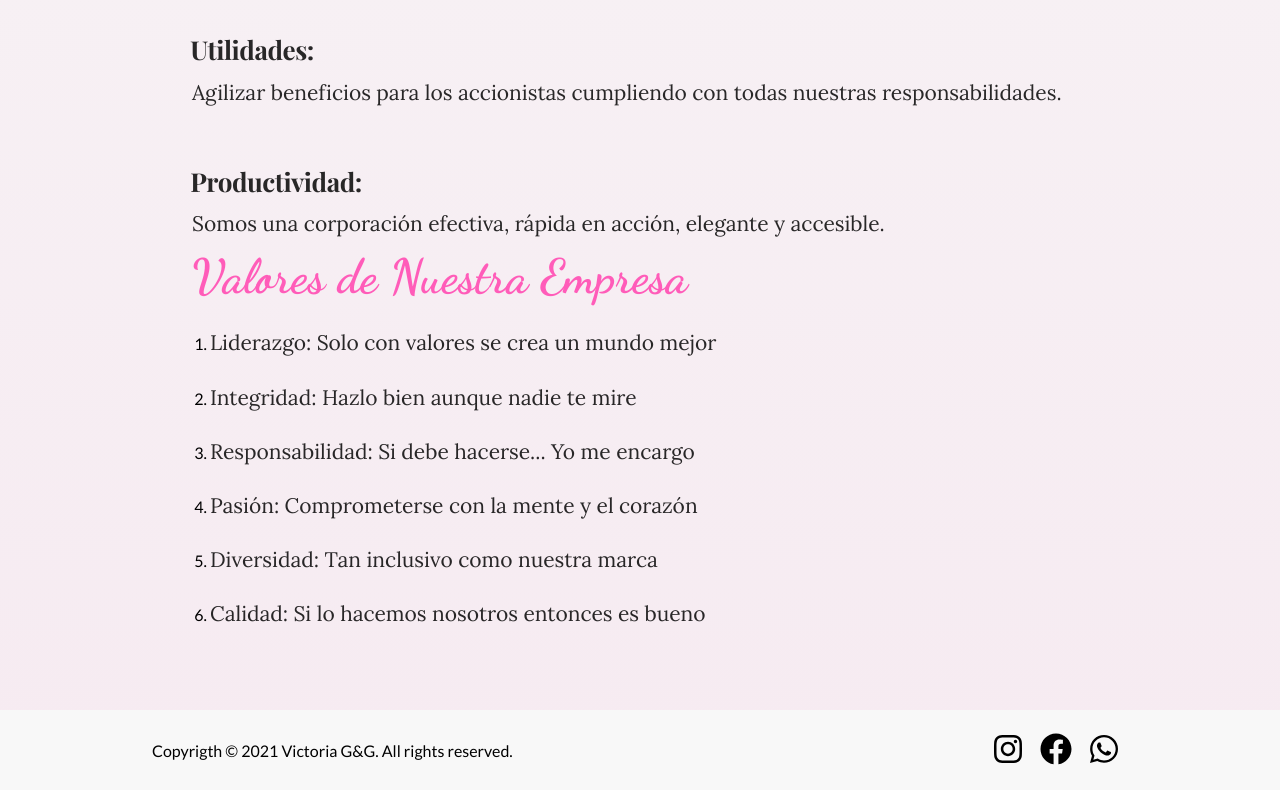
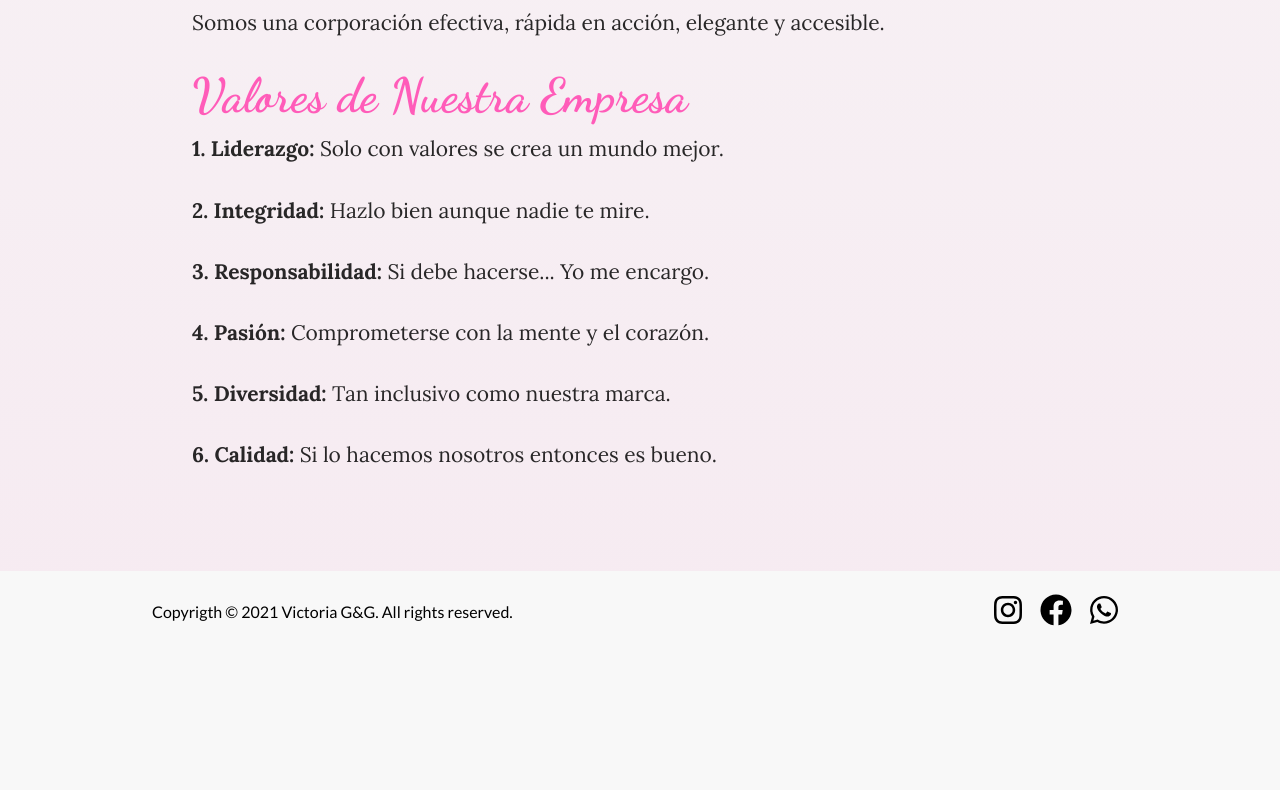
Before and after one commit to Black-And-White-Solutions/victoria-gg, a React (Create React App) app: page /about in a window 1280 px wide. Shown: the part 1167-1957 px from the top of the page. After the commit the page ends 1818 px from the top, so only its background shows below. Built offline with nearby package versions, Linux system fonts and the light colour scheme; a web font is replaced by a local one.

Commit message:
Second batch of changes

```diff
--- a/src/assets/JSONs/Home.json
+++ b/src/assets/JSONs/Home.json
@@ -7,7 +7,7 @@
   },
   {
     "blogId": "CarouselEntry2",
-    "description": "¡Con nuestros productos de aseo general, mantener el orden en tu casa nunca más será una tarea tediosa! Victoria G&G es una empresa familiar que busca brindar el máximo bienestar a nuestros clientes, y eso incluye por supuesto, a mantener todo su ambiente en orden!",
+    "description": "En Victoria G&G somos conscientes de lo importante que es el cuidado de la piel. Es por eso que nuestro equipo se ha encargado de desarrollar una serie de productos de la mejor calidad con especial escrupulosidad orientado al cuidado y de la piel.",
     "image": "https://www.consalud.es/estetic/uploads/s1/11/64/35/7/el-cuidado-de-la-piel-siempre-es-importante-independientemente-de-la-edad-foto-freepik.jpeg",
     "title": "Pioneros en el Cuidado de la piel"
   },
@@ -20,13 +20,19 @@
   {
     "blogId": "CarouselEntry4",
     "description": "En Victoria G&G somos conscientes de las nuevas normas de bioseguridad que debemos tener presente para asegurar el bienestar de nuestros clientes. Por eso trabajamos arduamente para garantizar la máxima protección viral y bacteriana a nuestros clientes, y juntos mantenernos seguros contra la propagación de enfermedades.",
-    "image": "https://www.houstonmethodist.org/-/media/images/contenthub/article-images/infectious-disease/hub_handwashing_social.jpg?mw=1382&hash=834247E75386EF88E99B87A8E7F754F6",
+    "image": "https://www.houstonmethodist.org/-/media/images/contenthub/article-images/infectious-disease/hub_handwashing_social.jpg",
     "title": "¡Mantente Seguro Con Nuestros Productos De Aseo!"
   },
   {
     "blogId": "CarouselEntry5",
-    "description": "Lorem nisi quae impedit possimus eveniet consequatur at ab Dolore voluptates quos voluptatum molestiae qui Similique corrupti optio quas dolores quisquam magnam. Elit non dolores cumque nulla tenetur impedit? Iure",
+    "description": "Victoria G&G no ha descuidado al cuidado de aquellos caballeros que desean demostrar su consideración por el estado de la piel. Al usar nuestros productos puedes dedicarte a disponer tus energías en otras tareas confiando en que el equipo de Victoria G&G se dedica al cuidado de su piel.",
     "image": "https://media.revistagq.com/photos/6024f64d40a1d479f12b5fe7/16:9/w_2560%2Cc_limit/GettyImages-83865377.jpg",
     "title": "¡Rompiendo barreras en el Cuidado Masculino!"
+  },
+  {
+    "blogId": "CarouselEntry6",
+    "description": "Desde Victoria G&G te ofrecemos la posibilidad de desarrollarte en el espíritu empresarial junto con todo un staff encargado de renovar las economías personales y grupales a través de técnicas mercantiles recursivas y unitarias. ¡No esperes más, y unetenos!",
+    "image": "https://www.jovenes.nestle.com/co/sites/site.prod.jovenes.nestle.com/files/co/2019-03/EMPRENDIMIENTO.jpg",
+    "title": "Emprendimiento Unitario"
   }
 ]
--- a/src/components/BlogEntryComponents.tsx
+++ b/src/components/BlogEntryComponents.tsx
@@ -29,7 +29,7 @@ export const MarkdownEngine = styled(ReactMarkdown)`
 
   h2 {
     padding: 0;
-    margin: 56px 0 -13px -1.883px;
+    margin: 24px 0 -6px -1.883px;
     font-family: 'Playfair Display', sans-serif;
     font-size: 26px;
     font-weight: 700;
@@ -41,8 +41,8 @@ export const MarkdownEngine = styled(ReactMarkdown)`
   p,
   i,
   a {
-    margin-top: 21px;
-    margin-bottom: 8px;
+    margin-top: 8px;
+    margin-bottom: 28px;
     font-family: 'Lora', serif;
     font-size: 21px;
     letter-spacing: -0.03px;
--- a/src/components/Displayer/DisplayerComponents.tsx
+++ b/src/components/Displayer/DisplayerComponents.tsx
@@ -1,4 +1,4 @@
-import { ReactChild, ReactNode } from 'react';
+import React, { ReactChild, ReactNode } from 'react';
 import PropTypes from 'prop-types';
 import { NavLink as Link } from 'react-router-dom';
 import styled, { css } from 'styled-components';
@@ -9,7 +9,7 @@ const { desktopS, tablet, mobileM } = size;
 
 // Displayer and MiniDisplayer shared props.
 export type ComponentTypeProps = {
-  buttonChildren: ReactChild[] | ReactNode;
+  buttonChildren?: ReactChild[] | ReactNode;
   children?: ReactChild[] | ReactNode;
   description: string;
   inverted?: boolean;
@@ -18,6 +18,7 @@ export type ComponentTypeProps = {
 };
 
 export const ComponentDefaultProps = {
+  buttonChildren: <></>,
   description: 'Description',
   inverted: false,
   title: 'Title',
--- a/src/components/PagesRouter.tsx
+++ b/src/components/PagesRouter.tsx
@@ -11,7 +11,8 @@ import About from '../pages/About';
 import HowItWorks from '../pages/HowItWorks';
 import Catalogue from '../pages/Catalogue';
 import SingIn from '../pages/SingIn';
-import BlogEntryHook from '../hooks/BlogEntryHook';
+import NotFound from '../pages/NotFound';
+// import BlogEntryHook from '../hooks/BlogEntryHook';
 
 type ScrollToTopProps = {
   children: ReactChild[] | ReactNode;
@@ -39,10 +40,13 @@ const PagesRouter: VoidFunctionComponent = () => {
         <Route path="/howItWorks" component={HowItWorks} />
         <Route path="/catalogue" component={Catalogue} />
         <Route path="/singIn" component={SingIn} />
-        <Route path="/blog/:blogId" component={BlogEntryHook} />
+        {
+          // <Route path="/blog/:blogId" component={BlogEntryHook} />
+        }
         <Route path="/victoria-gg">
           <Redirect to="/" />
         </Route>
+        <Route path="*" exact={true} component={NotFound} />
       </Switch>
     </ScrollToTop>
   );
--- a/src/pages/About.tsx
+++ b/src/pages/About.tsx
@@ -21,17 +21,17 @@ Agilizar beneficios para los accionistas cumpliendo con todas nuestras responsab
 Somos una corporación efectiva, rápida en acción, elegante y accesible.\
 
 # Valores de Nuestra Empresa
-1. Liderazgo: Solo con valores se crea un mundo mejor
+**1. Liderazgo:** Solo con valores se crea un mundo mejor.
 
-2. Integridad: Hazlo bien aunque nadie te mire
+**2. Integridad:** Hazlo bien aunque nadie te mire.
 
-3. Responsabilidad: Si debe hacerse... Yo me encargo
+**3. Responsabilidad:** Si debe hacerse... Yo me encargo.
 
-4. Pasión: Comprometerse con la mente y el corazón
+**4. Pasión:** Comprometerse con la mente y el corazón.
 
-5. Diversidad: Tan inclusivo como nuestra marca
+**5. Diversidad:** Tan inclusivo como nuestra marca.
 
-6. Calidad: Si lo hacemos nosotros entonces es bueno`;
+**6. Calidad:** Si lo hacemos nosotros entonces es bueno.`;
 
 /* eslint-enable */
 
--- a/src/pages/Catalogue.tsx
+++ b/src/pages/Catalogue.tsx
@@ -1,7 +1,7 @@
 import React, { ReactChild, VoidFunctionComponent } from 'react';
 import Container from '../components/Container';
 import Displayer from '../components/Displayer/Displayer';
-import { ButtonLink, Image } from '../components/Displayer/DisplayerComponents';
+import { Image } from '../components/Displayer/DisplayerComponents';
 import { size } from '../assets/mediaSizes';
 import listOfCatalogue from '../assets/JSONs/Catalogue.json';
 
@@ -13,11 +13,6 @@ const Catalogue: VoidFunctionComponent = () => {
     const indexIsEven: boolean = index % 2 === 0;
     aboutCards.push(
       <Displayer
-        buttonChildren={
-          <ButtonLink to={`blog/${item.blogId}`} isInverted={indexIsEven}>
-            {item.buttonPlaceholder}
-          </ButtonLink>
-        }
         description={item.description}
         inverted={!indexIsEven}
         key={index}
--- /dev/null
+++ b/src/pages/NotFound.tsx
@@ -0,0 +1,36 @@
+import React, { VoidFunctionComponent } from 'react';
+import styled from 'styled-components';
+import { HeightContainer } from '../components/Container';
+import { ButtonLink } from '../components/Displayer/DisplayerComponents';
+
+const Logo = styled.img`
+  width: 200px;
+`;
+
+const ErrorText = styled.h1`
+  color: #ff5cb9;
+  font-family: 'Dancing Script', cursive;
+  font-size: 3em;
+`;
+
+const Text = styled.p`
+  padding: 1em 0;
+  font-size: 1.2em;
+`;
+
+const NotFound: VoidFunctionComponent = () => {
+  return (
+    <HeightContainer display="flex" flow="column">
+      <Logo src={'https://i.imgur.com/KJiu7wN.png'} alt={'Victoria G&G Logo'} />
+      <ErrorText>Página no encontrada</ErrorText>
+      <Text>
+        {
+          'Lo sentimos, pero la página de nuestro sitio a la que trataba de acceder no existe'
+        }
+      </Text>
+      <ButtonLink to="/">Volver al Inicio</ButtonLink>
+    </HeightContainer>
+  );
+};
+
+export default NotFound;
```
